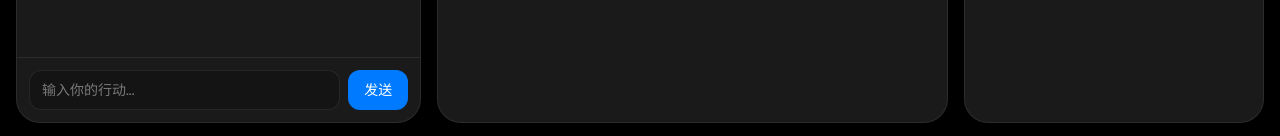
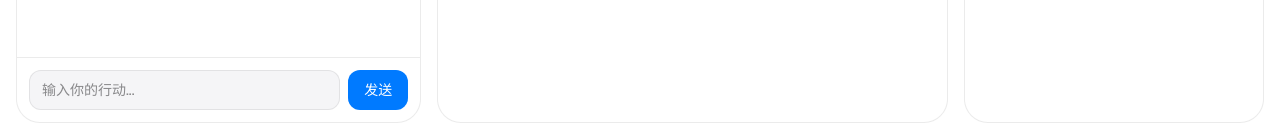
Before and after one commit to f2432525119-creator/ling, a Next.js app: page /world in a window 1280 px wide. Shown: the part 661-797 px from the top of the page. Built offline with nearby package versions, Linux system fonts and the light colour scheme.

Commit message:
refactor: switch design system to light theme
Update global styles to light theme with semantic color variables.

Co-authored-by: knight47 <238168742+f2432525119-creator@users.noreply.github.com>

```diff
--- a/src/app/globals.css
+++ b/src/app/globals.css
@@ -2,31 +2,31 @@
 
 /* ============================================
    LING - 书籍分支叙事体验 设计系统
-   风格：极简主义 / 深色模式 / 沉浸阅读
+   风格：极简主义 / 浅色模式 / 沉浸阅读
    ============================================ */
 
 :root {
   /* === 颜色系统 === */
   /* 主色调 */
   --color-primary: #007aff;
-  --color-primary-hover: #0066d6;
-  --color-primary-muted: rgba(0, 122, 255, 0.15);
+  --color-primary-hover: #0052cc;
+  --color-primary-muted: rgba(0, 122, 255, 0.1);
 
   /* 背景色 */
-  --color-background: #000000;
-  --color-background-elevated: #0d0d0d;
-  --color-background-card: #141414;
-  --color-background-panel: #1a1a1a;
+  --color-background: #ffffff;
+  --color-background-elevated: #f9f9fb;
+  --color-background-card: #f5f5f7;
+  --color-background-panel: #ffffff;
 
   /* 前景/文字色 */
-  --color-foreground: #f5f5f7;
-  --color-foreground-secondary: rgba(245, 245, 247, 0.7);
-  --color-foreground-tertiary: rgba(245, 245, 247, 0.45);
-  --color-foreground-muted: rgba(245, 245, 247, 0.25);
+  --color-foreground: #1d1d1f;
+  --color-foreground-secondary: rgba(29, 29, 31, 0.75);
+  --color-foreground-tertiary: rgba(29, 29, 31, 0.5);
+  --color-foreground-muted: rgba(29, 29, 31, 0.3);
 
   /* 边框 */
-  --color-border: rgba(255, 255, 255, 0.08);
-  --color-border-strong: rgba(255, 255, 255, 0.15);
+  --color-border: rgba(0, 0, 0, 0.08);
+  --color-border-strong: rgba(0, 0, 0, 0.15);
 
   /* 状态色 */
   --color-success: #30d158;
@@ -97,7 +97,7 @@
 /* === 基础样式 === */
 html {
   background-color: var(--color-background);
-  color-scheme: dark;
+  color-scheme: light;
 }
 
 body {
--- a/src/components/chat/InputBox.tsx
+++ b/src/components/chat/InputBox.tsx
@@ -30,7 +30,7 @@ export function InputBox({ onSubmit, loading = false }: InputBoxProps) {
         <button
           type="submit"
           disabled={loading}
-          className="h-10 rounded-lg bg-primary px-4 text-sm text-white transition-colors duration-200 hover:bg-primary-hover disabled:opacity-40 disabled:cursor-not-allowed"
+          className="h-10 rounded-lg bg-primary px-4 text-sm font-medium text-white transition-all duration-200 hover:bg-primary-hover disabled:opacity-50 disabled:cursor-not-allowed"
         >
           {loading ? "生成中" : "发送"}
         </button>
--- a/src/components/ui/Card.tsx
+++ b/src/components/ui/Card.tsx
@@ -8,7 +8,7 @@ interface CardProps extends HTMLAttributes<HTMLDivElement> {
 
 const variantStyles = {
   default: "bg-card border border-border",
-  elevated: "bg-elevated border border-border shadow-lg shadow-black/20",
+  elevated: "bg-elevated border border-border shadow-md shadow-black/5",
   outlined: "bg-transparent border border-border-strong",
 };
 
```
Also changed, not shown: 1 other file (tests, documents, lock files or other folders).
